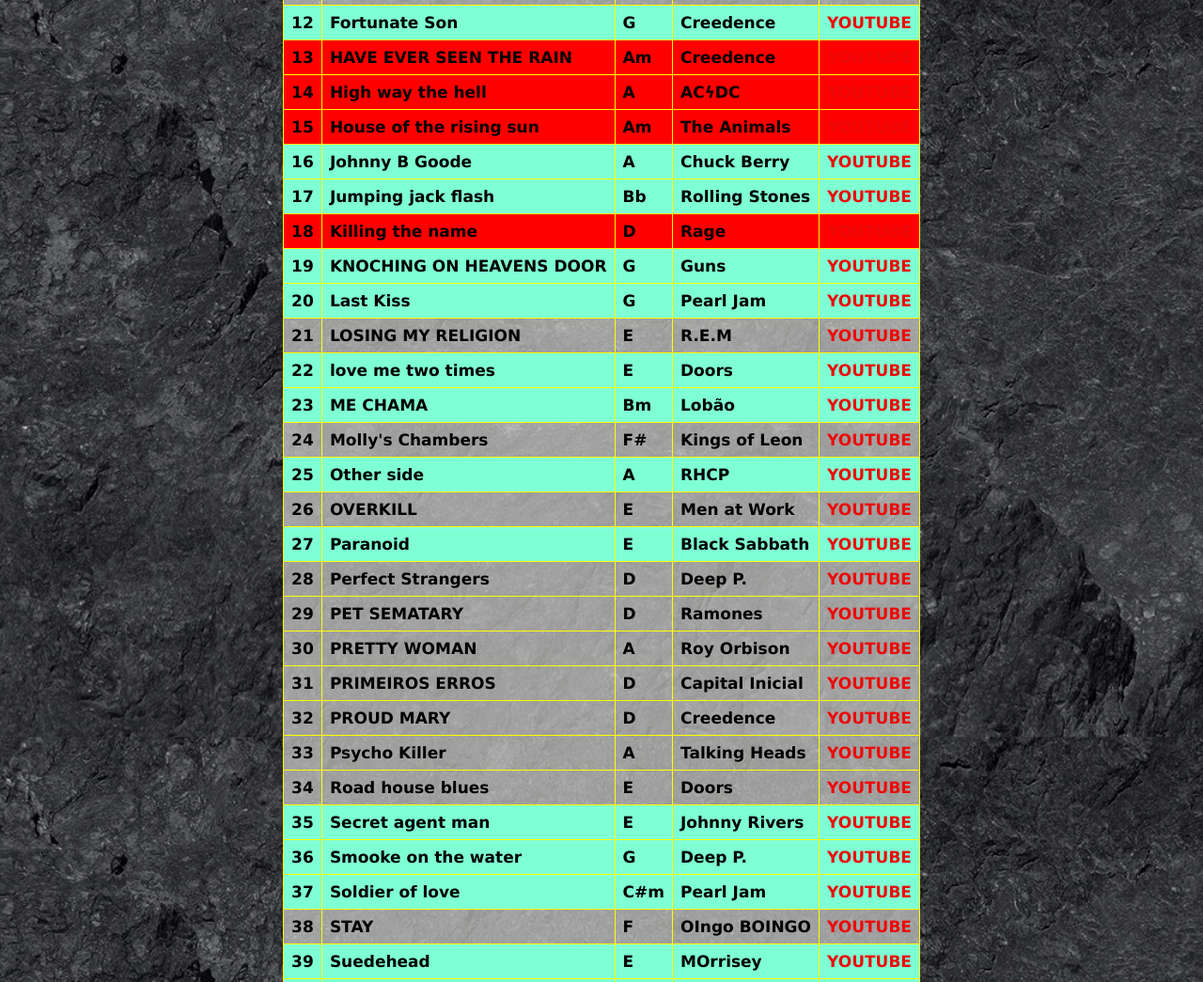
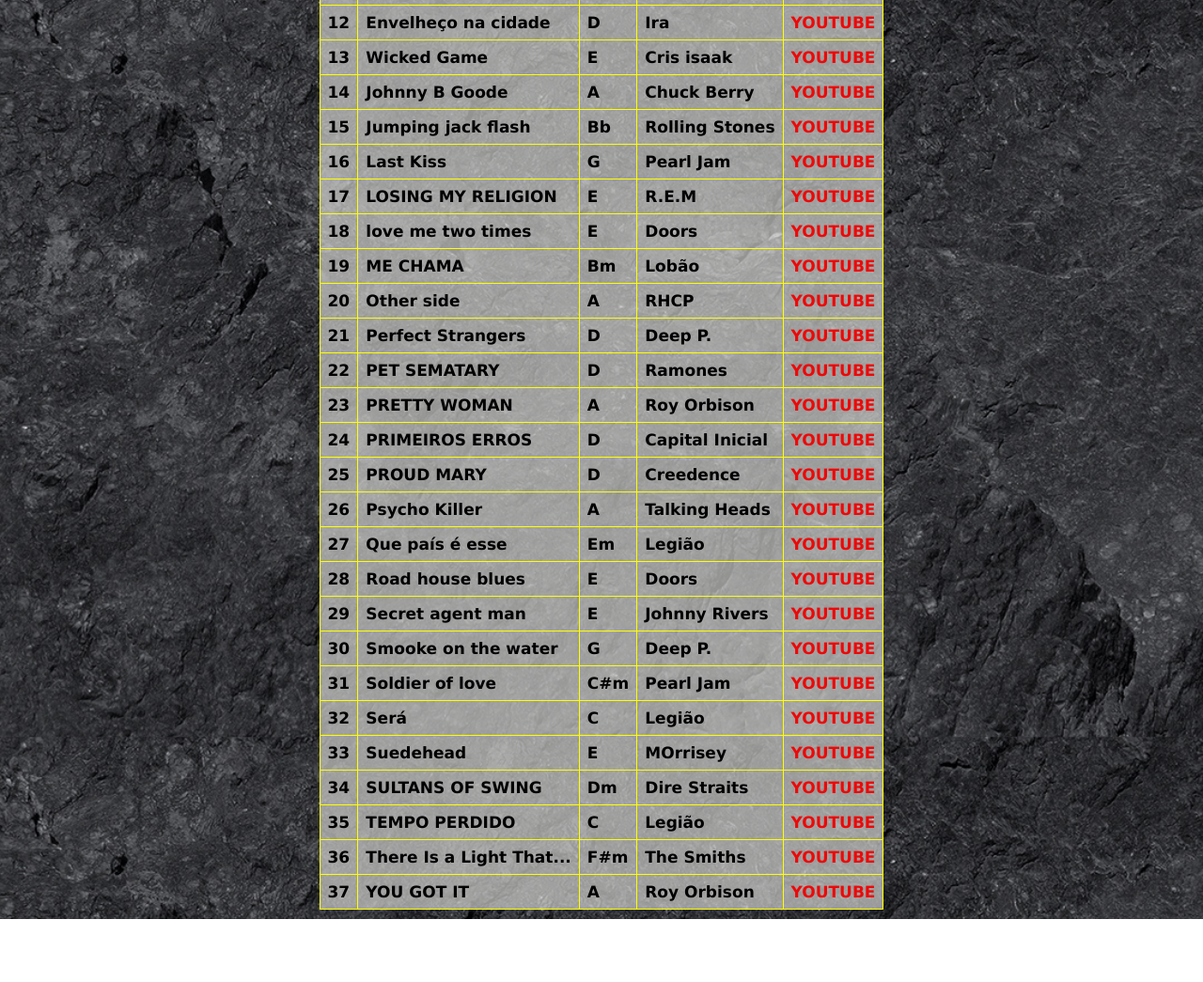
Before and after one commit to ChrisCodever/RepertorioRota23, a plain HTML site: page index.html in a window 1280 px wide. Shown: the part 920-1965 px from the top of the page at 94% size. After the commit the page ends 1898 px from the top, so only its background shows below. Drawn offline with Linux system fonts and the light colour scheme.

Commit message:
atualização

```diff
--- a/index.css
+++ b/index.css
@@ -70,17 +70,17 @@ a {
    animation: blink 1s infinite; /* Animação de piscar */
 }
 
-.fora {
+/* .fora {
    background-color: red;
-}
+} */
 
 h1 {
    color: aquamarine;
 }
 
-#pe {
+/* #pe {
    background-color: aquamarine;
-}
+} */
 
 #delete {
    color: red;
--- a/index.html
+++ b/index.html
@@ -113,223 +113,196 @@
           </tr>
           <tr id="pe">
             <td>12</td>
-            <td>Fortunate Son</td>
-            <td>G</td>
-            <td>Creedence</td>
-            <td><a target="_blank" href="https://www.youtube.com/watch?v=3RmQTYLD398">YOUTUBE</a></td>
+            <td>Envelheço na cidade </td>
+            <td>D</td>
+            <td>Ira</td>
+            <td><a target="_blank"
+                href=" https://www.youtube.com/watch?v=VOrb7fyo9e4&list=RDVOrb7fyo9e4&start_radio=1">YOUTUBE</a></td>
           </tr>
           <tr class="fora">
             <td>13</td>
-            <td>HAVE EVER SEEN THE RAIN</td>
-            <td>Am</td>
-            <td>Creedence</td>
-            <td><a target="_blank" href="https://www.youtube.com/watch?v=u1V8YRJnr4Q">YOUTUBE</a></td>
+            <td>Wicked Game </td>
+            <td>E</td>
+            <td>Cris isaak</td>
+            <td><a target="_blank"
+                href=" https://www.youtube.com/watch?v=oadhHk2xs6c&list=RDoadhHk2xs6c&start_radio=1">YOUTUBE</a></td>
           </tr>
-          <tr class="fora">
+
+
+          <tr id="pe">
             <td>14</td>
-            <td>High way the hell</td>
-            <td>A</td>
-            <td>ACϟDC</td>
-            <td><a target="_blank" href="https://www.youtube.com/watch?v=AGESYcJ0peE">YOUTUBE</a></td>
-          </tr>
-          <tr class="fora">
-            <td>15</td>
-            <td>House of the rising sun</td>
-            <td>Am</td>
-            <td>The Animals</td>
-            <td><a target="_blank" href="https://www.youtube.com/watch?v=PqW4GCmQSt4">YOUTUBE</a></td>
-          </tr>
-          <tr id="pe">
-            <td>16</td>
             <td>Johnny B Goode</td>
             <td>A</td>
             <td>Chuck Berry</td>
             <td><a target="_blank" href="https://www.youtube.com/watch?v=m4RbIGsIqbQ">YOUTUBE</a></td>
           </tr>
           <tr id="pe">
-            <td>17</td>
+            <td>15</td>
             <td>Jumping jack flash</td>
             <td>Bb</td>
             <td>Rolling Stones</td>
             <td><a target="_blank" href="https://www.youtube.com/watch?v=jUDq1QXW81A">YOUTUBE</a></td>
           </tr>
-          <tr class="fora">
-            <td>18</td>
-            <td>Killing the name</td>
-            <td>D</td>
-            <td>Rage</td>
-            <td><a target="_blank" href="https://www.youtube.com/watch?v=JYJ6QJqy92s">YOUTUBE</a></td>
-          </tr>
+
+
           <tr id="pe">
-            <td>19</td>
-            <td>KNOCHING ON HEAVENS DOOR</td>
-            <td>G</td>
-            <td>Guns</td>
-            <td><a target="_blank" href="https://www.youtube.com/watch?v=IGej7TNAf_8">YOUTUBE</a></td>
-          </tr>
-          <tr id="pe">
-            <td>20</td>
+            <td>16</td>
             <td>Last Kiss</td>
             <td>G</td>
             <td>Pearl Jam</td>
             <td><a target="_blank" href="https://www.youtube.com/watch?v=tNDWJ_KDkAc">YOUTUBE</a></td>
           </tr>
           <tr>
-            <td>21</td>
+            <td>17</td>
             <td>LOSING MY RELIGION</td>
             <td>E</td>
             <td>R.E.M</td>
             <td><a target="_blank" href="https://www.youtube.com/watch?v=OKvCV8MFIaw">YOUTUBE</a></td>
           </tr>
           <tr id="pe">
-            <td>22</td>
+            <td>18</td>
             <td>love me two times</td>
             <td>E</td>
             <td>Doors</td>
             <td><a target="_blank" href="https://www.youtube.com/watch?v=MsP6EKAzEjI">YOUTUBE</a></td>
           </tr>
           <tr id="pe">
-            <td>23</td>
+            <td>19</td>
             <td>ME CHAMA</td>
             <td>Bm</td>
             <td>Lobão</td>
             <td><a target="_blank" href="https://www.youtube.com/watch?v=ANBCqnoRG-0">YOUTUBE</a></td>
           </tr>
-          <tr>
-            <td>24</td>
-            <td>Molly's Chambers</td>
-            <td>F#</td>
-            <td>Kings of Leon</td>
-            <td><a target="_blank" href="https://www.youtube.com/watch?v=uLaJkbkG5NI">YOUTUBE</a></td>
-          </tr>
+
           <tr id="pe">
-            <td>25</td>
+            <td>20</td>
             <td>Other side</td>
             <td>A</td>
             <td>RHCP</td>
             <td><a target="_blank" href="https://www.youtube.com/watch?v=WZJsBhZk9t4">YOUTUBE</a></td>
           </tr>
+
+
           <tr>
-            <td>26</td>
-            <td>OVERKILL</td>
-            <td>E</td>
-            <td>Men at Work</td>
-            <td><a target="_blank" href="https://www.youtube.com/watch?v=RY7S6EgSlCI">YOUTUBE</a></td>
-          </tr>
-          <tr id="pe">
-            <td>27</td>
-            <td>Paranoid</td>
-            <td>E</td>
-            <td>Black Sabbath</td>
-            <td><a target="_blank" href="https://www.youtube.com/watch?v=_atqIKXW9kw">YOUTUBE</a></td>
-          </tr>
-          <tr>
-            <td>28</td>
+            <td>21</td>
             <td>Perfect Strangers</td>
             <td>D</td>
             <td>Deep P.</td>
             <td><a target="_blank" href="https://www.youtube.com/watch?v=yrSEVQxGqxU">YOUTUBE</a></td>
           </tr>
           <tr>
-            <td>29</td>
+            <td>22</td>
             <td>PET SEMATARY</td>
             <td>D</td>
             <td>Ramones</td>
             <td><a target="_blank" href="https://www.youtube.com/watch?v=HJWFsZ_YUc4">YOUTUBE</a></td>
           </tr>
           <tr>
-            <td>30</td>
+            <td>23</td>
             <td>PRETTY WOMAN</td>
             <td>A</td>
             <td>Roy Orbison</td>
             <td><a target="_blank" href="https://www.youtube.com/watch?v=9yGFWYP3310">YOUTUBE</a></td>
           </tr>
           <tr>
-            <td>31</td>
+            <td>24</td>
             <td>PRIMEIROS ERROS</td>
             <td>D</td>
             <td>Capital Inicial</td>
             <td><a target="_blank" href="https://www.youtube.com/watch?v=HjgsNrtyzPk">YOUTUBE</a></td>
           </tr>
           <tr>
-            <td>32</td>
+            <td>25</td>
             <td>PROUD MARY</td>
             <td>D</td>
             <td>Creedence</td>
             <td><a target="_blank" href="https://www.youtube.com/watch?v=7RQHYOzgKuM">YOUTUBE</a></td>
           </tr>
           <tr>
-            <td>33</td>
+            <td>26</td>
             <td>Psycho Killer</td>
             <td>A</td>
             <td>Talking Heads</td>
             <td><a target="_blank" href="https://www.youtube.com/watch?v=eauZzwt8Ci8">YOUTUBE</a></td>
           </tr>
+
+
           <tr>
-            <td>34</td>
+            <td>27</td>
+            <td>Que país é esse</td>
+            <td>Em</td>
+            <td>Legião</td>
+            <td><a target="_blank"
+                href=" https://www.youtube.com/watch?v=y68mlZ6X2v0&list=RDy68mlZ6X2v0&start_radio=1&pp=ygUdcXVlIMOhaXMgZSBlc3NlIGxlZ2lhbyB1cmJhbmGgBwHSBwkJfgkBhyohjO8%3D">YOUTUBE</a>
+            </td>
+          </tr>
+
+          <tr>
+            <td>28</td>
             <td>Road house blues</td>
             <td>E</td>
             <td>Doors</td>
             <td><a target="_blank" href="https://www.youtube.com/watch?v=n2_X4VTCoEo">YOUTUBE</a></td>
           </tr>
           <tr id="pe">
-            <td>35</td>
+            <td>29</td>
             <td>Secret agent man</td>
             <td>E</td>
             <td>Johnny Rivers</td>
             <td><a target="_blank" href="https://www.youtube.com/watch?v=7hPm4eiiD08">YOUTUBE</a></td>
           </tr>
           <tr id="pe">
-            <td>36</td>
+            <td>30</td>
             <td>Smooke on the water</td>
             <td>G</td>
             <td>Deep P.</td>
             <td><a target="_blank" href="https://www.youtube.com/watch?v=pIkX3UqGfIc">YOUTUBE</a></td>
           </tr>
           <tr id="pe">
-            <td>37</td>
+            <td>31</td>
             <td>Soldier of love</td>
             <td>C#m</td>
             <td>Pearl Jam</td>
             <td><a target="_blank" href="https://www.youtube.com/watch?v=Hf-bw4q6Pew">YOUTUBE</a></td>
           </tr>
           <tr>
-            <td>38</td>
-            <td>STAY</td>
-            <td>F</td>
-            <td>OIngo BOINGO</td>
-            <td><a target="_blank" href="https://www.youtube.com/watch?v=q9POigrFH5c">YOUTUBE</a></td>
+            <td>32</td>
+            <td>Será</td>
+            <td>C</td>
+            <td>Legião</td>
+            <td><a target="_blank"
+                href="https://www.youtube.com/watch?v=2CnxonDrhdE&list=RD2CnxonDrhdE&start_radio=1">YOUTUBE</a></td>
           </tr>
           <tr id="pe">
-            <td>39</td>
+            <td>33</td>
             <td>Suedehead</td>
             <td>E</td>
             <td>MOrrisey</td>
             <td><a target="_blank" href="https://www.youtube.com/watch?v=0AvuweztG4Q">YOUTUBE</a></td>
           </tr>
           <tr id="pe">
-            <td>40</td>
+            <td>34</td>
             <td>SULTANS OF SWING</td>
             <td>Dm</td>
             <td>Dire Straits</td>
             <td><a target="_blank" href="https://www.youtube.com/watch?v=8Pa9x9fZBtY">YOUTUBE</a></td>
           </tr>
           <tr>
-            <td>41</td>
+            <td>35</td>
             <td>TEMPO PERDIDO</td>
             <td>C</td>
             <td>Legião</td>
             <td><a target="_blank" href="https://www.youtube.com/watch?v=YPLQHeUSX2g">YOUTUBE</a></td>
           </tr>
           <tr>
-            <td>42</td>
+            <td>36</td>
             <td>There Is a Light That...</td>
             <td>F#m</td>
             <td>The Smiths</td>
             <td><a target="_blank" href="https://www.youtube.com/watch?v=3r-qDvD3F3c">YOUTUBE</a></td>
           </tr>
           <tr>
-            <td>43</td>
+            <td>37</td>
             <td>YOU GOT IT</td>
             <td>A</td>
             <td>Roy Orbison</td>
```
